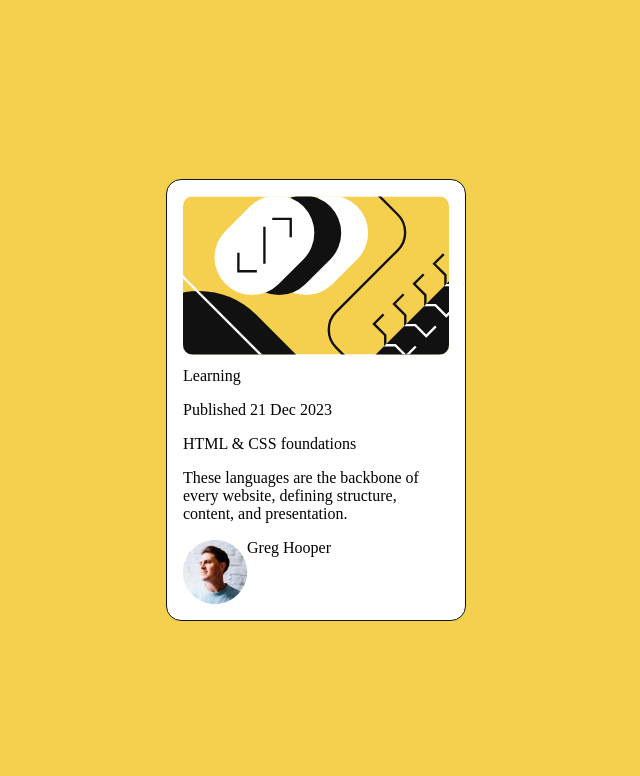
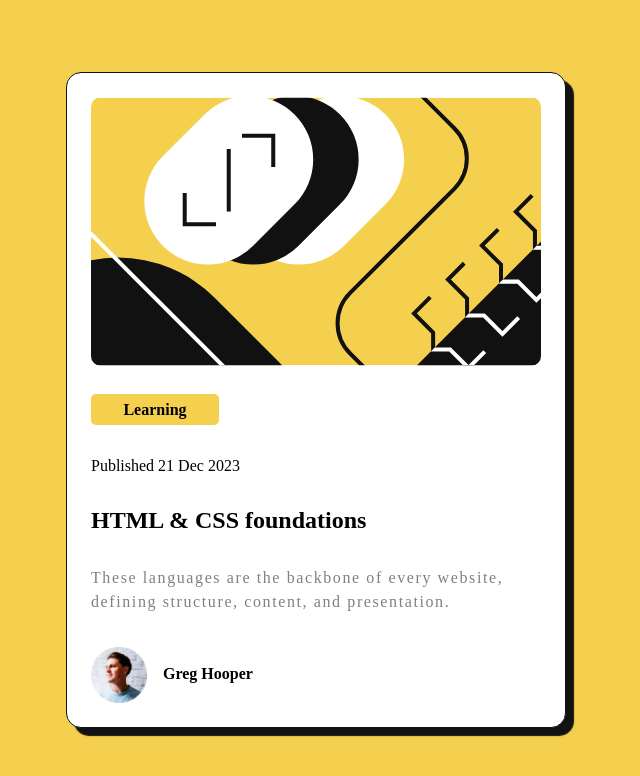
Before and after one commit to ArthurHenriG/Blog-Preview-Card-Front-End-Mentor, a plain HTML site: page blog-preview-card-main/index.html in a window 1280 px wide. Shown: the whole page, without its empty margins (324-964 px from the left). Drawn offline with Linux system fonts and the light colour scheme.

Commit message:
Finished project

```diff
--- a/blog-preview-card-main/index.html
+++ b/blog-preview-card-main/index.html
@@ -35,11 +35,11 @@
 
     <p>Learning</p>
 
-    <p>Published 21 Dec 2023</p>
+    <p class="date">Published 21 Dec 2023</p>
 
-    <p>HTML & CSS foundations</p>
+    <p class="title">HTML & CSS foundations</p>
 
-    <p>These languages are the backbone of every website, defining structure, content, and presentation.</p>
+    <p class="desc">These languages are the backbone of every website, defining structure, content, and presentation.</p>
 
     <div class="profile">
       <img src="assets/images/image-avatar.webp" alt=""><p>Greg Hooper</p>
--- a/blog-preview-card-main/style.css
+++ b/blog-preview-card-main/style.css
@@ -17,12 +17,13 @@ main{
     flex-direction: column;
     width: 300px;
     margin: 1rem;
-    padding: 1rem;
+    padding: 1.5rem;
     font: 16px;
     background-color: hsl(0, 0%, 100%);
     border: 1px solid hsl(0, 0%, 7%);
     border-radius: 15px;
-    gap: .5rem;
+    gap: 1.5rem;
+    box-shadow: 8px 8px 1px 0px  hsl(0, 0%, 7%);
 }
 
 .main-img{
@@ -34,9 +35,88 @@ main{
 .info{
     display: flex;
     flex-direction: column;
-    gap:1rem;
+    gap: 1rem;
 }
+
+p:first-child{
+    background-color:hsl(47, 88%, 63%);
+    border: 0;
+    font-size: 12px;
+    font-weight: bold;
+    border-radius: 5px;
+    width: 5rem;
+    padding: .4rem;
+    text-align: center;
+}
+
+.date{
+    font-size: 12px;
+}
+
+.title{
+    font-weight: bold;
+}
+
+.title:hover{
+    cursor: pointer;
+    color:hsl(47, 88%, 63%) ;
+}
+
+.desc{
+    font-size: 12px;
+    font-weight: lighter;
+    line-height: 1.2rem;
+    color:hsl(0, 0%, 50%) ;
+}
+
 
 .profile{
     display: flex;
+    gap: 1rem;
 }
+
+.profile>p{
+   font-weight: bold;
+   font-size: 14px;
+   align-self: center;
+}
+
+.profile>img{
+    width: 2.5rem;
+}
+
+
+@media screen and (min-width:700px) {
+    main{
+     width: 500px;
+
+    }
+
+    .info{
+        gap: 2rem;
+    }
+
+    p:first-child{
+        font-size: 16px;
+        width: 8rem;
+        padding: .4rem;
+    }
+
+    .date,.desc,.profile>p{
+        font-size: 16px;
+    }
+
+    .desc{
+        letter-spacing: .1rem;
+        line-height: 1.5rem;
+    }
+
+    .title{
+        font-size: 24px;
+    }
+
+    .profile>img{
+        width: 3.5rem;
+    }
+
+}
```
